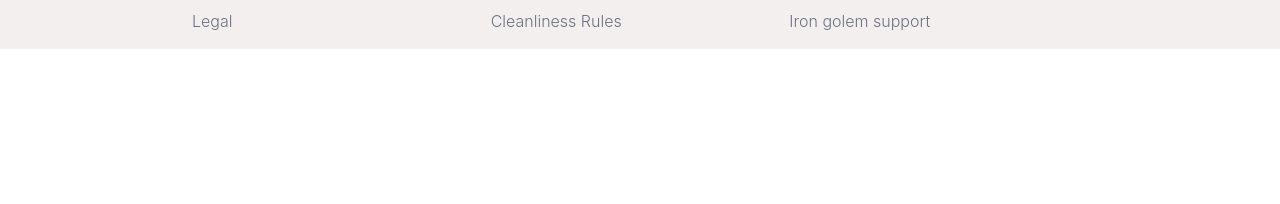
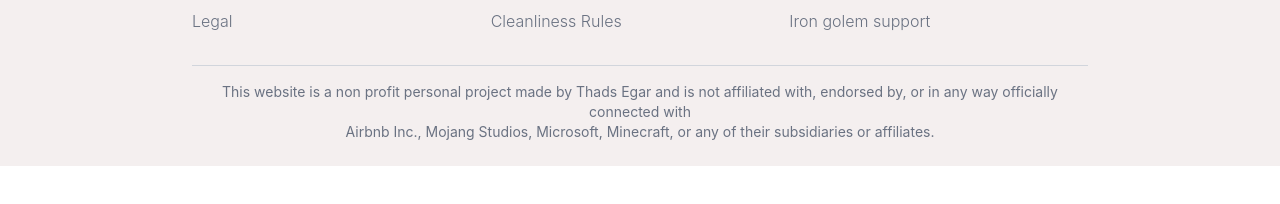
Before and after one commit to ThadsEgar/minebnb, a Next.js app: page /search in a window 1280 px wide. Shown: the part 408-612 px from the top of the page. Built offline with nearby package versions, Linux system fonts and the light colour scheme; no server answers; the database is empty.

Commit message:
add disclaimer

```diff
--- a/src/app/components/shared/Footer/Footer.tsx
+++ b/src/app/components/shared/Footer/Footer.tsx
@@ -35,6 +35,15 @@ export const Footer = () => {
           <li className="font-light text-gray-500">Iron golem support</li>
         </div>
       </ul>
+      <div className="border-t border-gray-300 mt-4 pt-4 pb-6 text-center text-sm text-gray-500 mx-48">
+        <p>
+          This website is a non profit personal project made by Thads Egar and is not affiliated with,
+          endorsed by, or in any way officially connected with <br></br>
+          Airbnb Inc.,
+          Mojang Studios, Microsoft, Minecraft, or any of their subsidiaries or
+          affiliates.
+        </p>
+      </div>
     </div>
   );
 };
```
Lines whose indentation alone changed are shown as unchanged.
